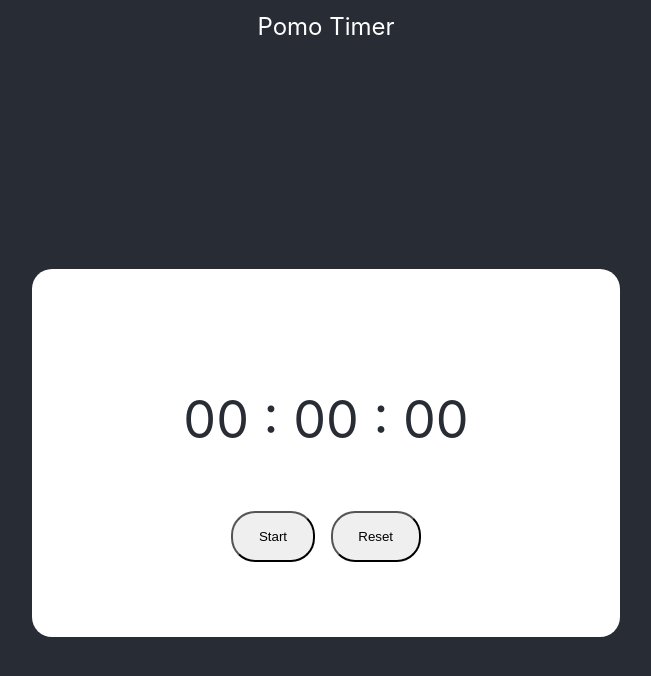
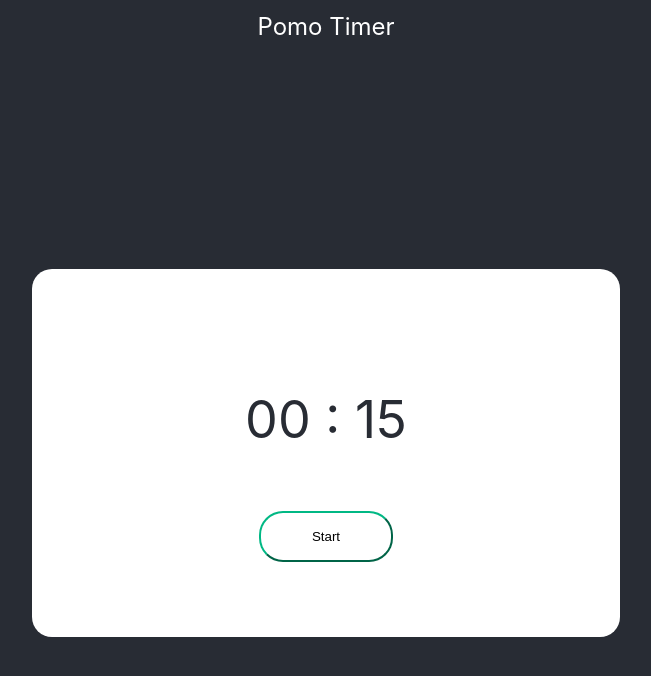
Before and after one commit to rchlblns/pomo-timer, a React (Create React App) app in the folder client/: page / in a window 1280 px wide. Shown: the top 676 px of the page, without its empty margins (314-965 px from the left). Built offline with nearby package versions, Linux system fonts and the light colour scheme.

Commit message:
modified timer to countdown

```diff
--- a/client/src/components/stopwatch.js
+++ b/client/src/components/stopwatch.js
@@ -1,4 +1,4 @@
-import React, { useState, useRef } from "react";
+import React, { useState, useEffect } from "react";
 import styled from "styled-components";
 
 const StopwatchCard = styled.div`
@@ -19,8 +19,15 @@ align-items: center;
 
 const TimerControl = styled.button`
 margin: 8px;
-padding: 2vh 2vw;
+padding: 2vh 4vw;
 border-radius: 24px;
+cursor: pointer;
+background-color: transparent;
+border-color: #00B884;
+
+:hover {
+    background-color: scale-color(#00B884, $lightness: -20%);
+}
 
 @media only screen and (max-width: 768px) {
    padding: 2vh 6vw;
@@ -35,48 +42,33 @@ font-size: 2em;
 
 const Stopwatch = () => {
 
-    const [timer, setTimer] = useState(0);
-    const [isActive, setIsActive] = useState(false);
-    const [isPaused, setisPaused] = useState(false);
-    const countRef = useRef(null);
+    const [counter, setCounter] = useState(15);
+    const [active, setIsActive] = useState(false);
 
-    const handleStart = () => {
-        setIsActive(true);
-        setisPaused(true);
-        // increments timer by 1 every second
-        countRef.current = setInterval(() => {
-            setTimer((timer) => timer + 1)
-        }, 1000)
-    }
+    useEffect(() => {
 
-    const handlePause = () => {
-        clearInterval(countRef.current);
-        setisPaused(false);
-        // console.log("timer is paused");
-    }
+            let intervalId;
 
-    const handleResume = () => {
-        setisPaused(true);
-        countRef.current = setInterval(() => {
-            setTimer((timer) => timer + 1)
-        }, 1000);
-        // console.log("resuming timer");
-    }
+            if (active) {
+                intervalId = setInterval(() => {
+                    if (counter > 0) {
+                        setCounter((counter) => counter - 1)
+                    } else {
+                        clearInterval(intervalId);
+                    }
+                }, 1000)
+            }
 
-    const handleReset = () => {
-        clearInterval(countRef.current);
-        setIsActive(false);
-        setisPaused(false);
-        setTimer(0);
-    }
+            return () =>
+            clearInterval(intervalId);
+    })
 
     const timeFormat = () => {
-        let getSeconds = `0${(timer % 60)}`.slice(-2);
-        let minutes = `0${Math.floor(timer / 60)}`;
+        let getSeconds = `0${(counter % 60)}`.slice(-2);
+        let minutes = `0${Math.floor(counter / 60)}`;
         let getMinutes = `0${minutes % 60}`.slice(-2);
-        let getHours = `0${Math.floor(timer / 3600)}`.slice(-2);
 
-        return `${getHours} : ${getMinutes} : ${getSeconds}`
+        return `${getMinutes} : ${getSeconds}`
     }
 
     return (
@@ -84,15 +76,7 @@ const Stopwatch = () => {
             <div>
                 <Timer>{timeFormat()}</Timer>
                 <div class="button-group">
-                    {
-                        !isActive && !isPaused ?
-                            <TimerControl onClick={handleStart}>Start</TimerControl>
-                            : (
-                                isPaused ? <TimerControl onClick={handlePause}>Pause</TimerControl> :
-                                    <TimerControl onClick={handleResume}>Resume</TimerControl>
-                            )
-                    }
-                    <TimerControl onClick={handleReset}>Reset</TimerControl>
+                    <TimerControl onClick={() => setIsActive(!active)}>{active ? "Pause" : "Start"}</TimerControl>
                 </div>
             </div>
         </StopwatchCard>
```
